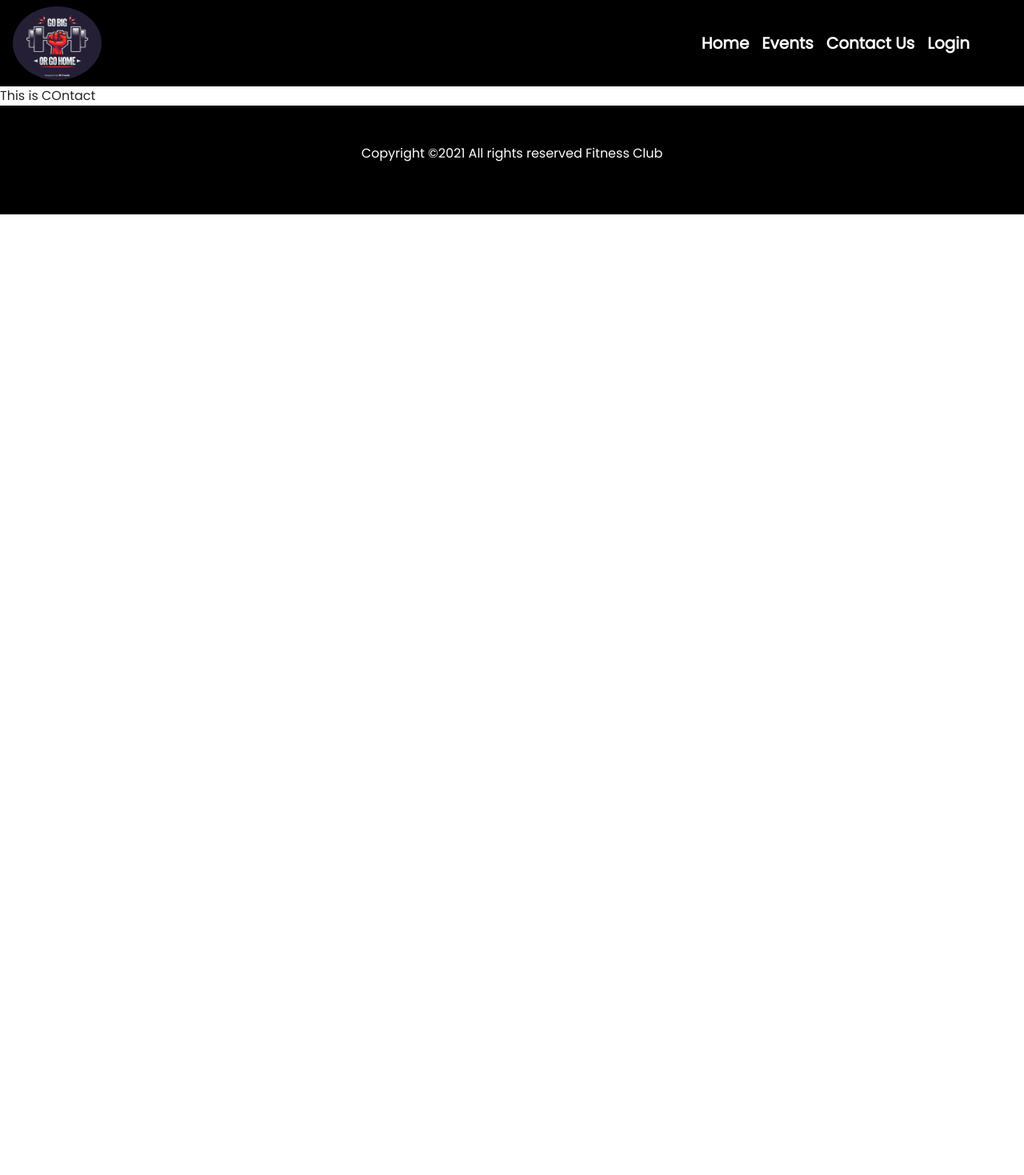
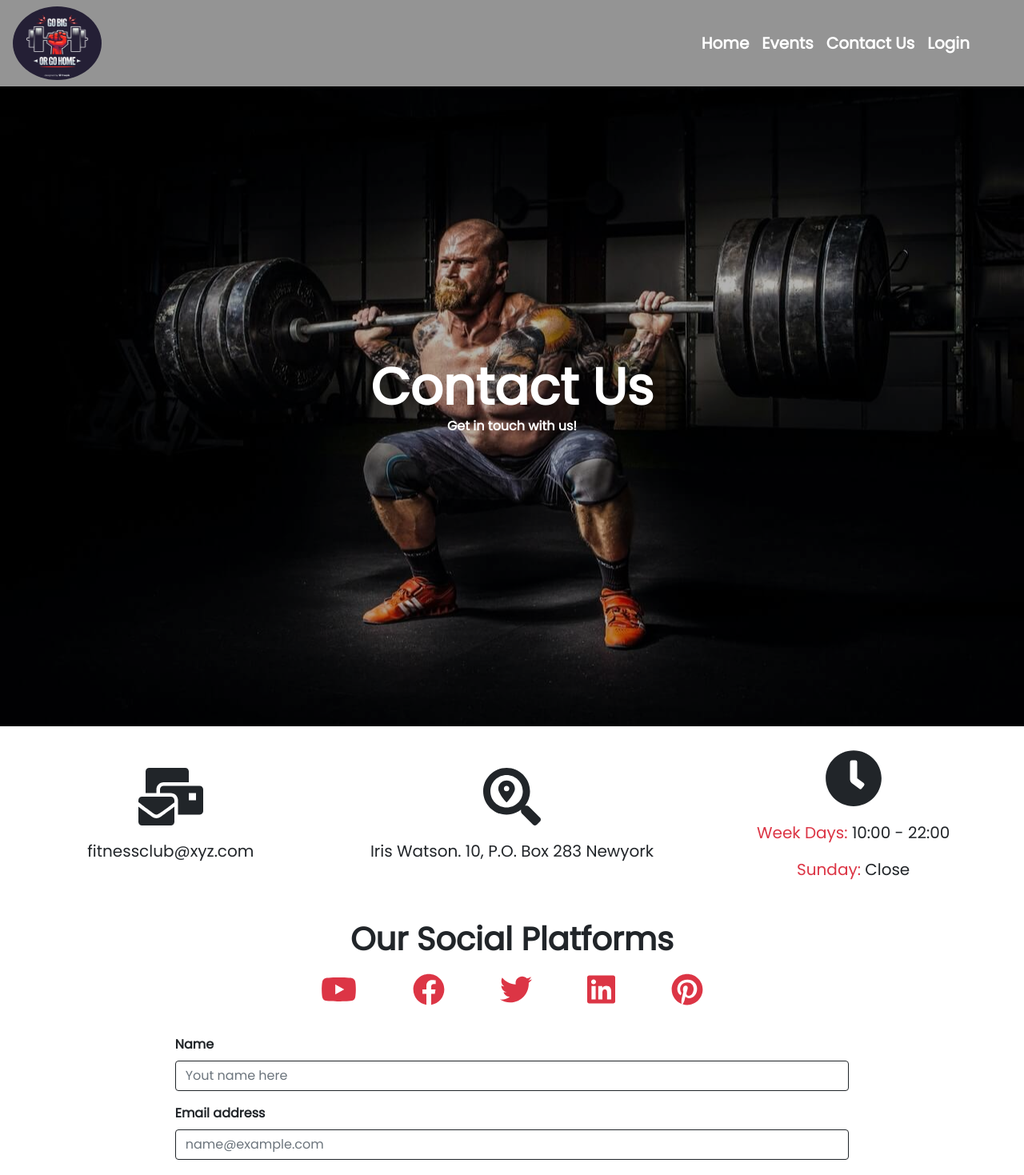
Before and after one commit to tawsifhye/fitness-club-gym, a React (Create React App) app: page /contact in a window 1280 px wide. Shown: the top 1469 px of the page at 80% size. Before the commit the page ends 800 px from the top, so only its background shows below. Built offline with nearby package versions, Linux system fonts and the light colour scheme; no server answers.

Commit message:
contact page added and nav modified

```diff
--- a/package.json
+++ b/package.json
@@ -3,6 +3,11 @@
   "version": "0.1.0",
   "private": true,
   "dependencies": {
+    "@fortawesome/fontawesome-svg-core": "^1.2.36",
+    "@fortawesome/free-brands-svg-icons": "^5.15.4",
+    "@fortawesome/free-regular-svg-icons": "^5.15.4",
+    "@fortawesome/free-solid-svg-icons": "^5.15.4",
+    "@fortawesome/react-fontawesome": "^0.1.15",
     "@testing-library/jest-dom": "^5.14.1",
     "@testing-library/react": "^11.2.7",
     "@testing-library/user-event": "^12.8.3",
--- a/src/App.js
+++ b/src/App.js
@@ -8,6 +8,7 @@ import Contact from "./components/Contact/Contact";
 import Login from "./components/Login/Login";
 import NotFound from "./components/NotFound/NotFound";
 import AuthProvider from "./contenxt/AuthProvider";
+import Details from "./components/Details/Details";
 
 function App() {
   return (
@@ -21,6 +22,9 @@ function App() {
             </Route>
             <Route path="/home">
               <Home></Home>
+            </Route>
+            <Route path="/details/:serviceId">
+              <Details></Details>
             </Route>
             <Route path="/events">
               <Events></Events>
--- /dev/null
+++ b/src/components/Contact/Contact.css
@@ -0,0 +1,33 @@
+.contact-banner {
+    background-image: url(../../images/contact-bannerjpg.jpg);
+    background-size:cover;
+    background-repeat: no-repeat;
+    /* background-size: contain; */
+    background-position: center;
+    position: relative;
+    height: 100vh;
+    width: 100%;
+    display: flex;
+    align-items: center;
+    justify-content: center;
+    z-index: 1;
+}
+
+.contact-banner::before {
+    content: "";
+    width: 100%;
+    height: 100%;
+    background-color: black;
+    position: absolute;
+    top: 0px;
+    left: 0px;
+    opacity: 0.3;
+    z-index: -1;
+}
+
+.contact-banner h1 {
+    position: relative;
+    color: #ffffff;
+    line-height: 0.9;
+    text-align: center;
+}
--- a/src/components/Contact/Contact.js
+++ b/src/components/Contact/Contact.js
@@ -1,11 +1,124 @@
-import React from 'react';
+import React from "react";
+import { FontAwesomeIcon } from "@fortawesome/react-fontawesome";
+import {
+  faClock,
+  faMailBulk,
+  faSearchLocation,
+} from "@fortawesome/free-solid-svg-icons";
+import {
+  faYoutube,
+  faFacebook,
+  faTwitter,
+  faLinkedin,
+  faPinterest,
+} from "@fortawesome/free-brands-svg-icons";
+import "./Contact.css";
+const Contact = () => {
+  const mailIcon = <FontAwesomeIcon icon={faMailBulk} />;
+  const locationIcon = <FontAwesomeIcon icon={faSearchLocation} />;
+  const clockIcon = <FontAwesomeIcon icon={faClock} />;
+  const youtubeIcon = <FontAwesomeIcon icon={faYoutube} />;
+  const facebookIcon = <FontAwesomeIcon icon={faFacebook} />;
+  const twitterIcon = <FontAwesomeIcon icon={faTwitter} />;
+  const linkedinIcon = <FontAwesomeIcon icon={faLinkedin} />;
+  const pinteresIcon = <FontAwesomeIcon icon={faPinterest} />;
+  return (
+    <>
+      <div className="">
+        <div className="text-white contact-banner text-center">
+          <div className="">
+            <h1 className="display-3 fw-bold">Contact Us</h1>
+            <p className="fw-bold">Get in touch with us!</p>
+          </div>
+        </div>
+      </div>
 
-const Contact = () => {
-    return (
-        <div>
-            This is COntact
+      <div className="container-fluid">
+        <div className=" row  align-items-center bg-white py-4">
+          <div className="row col-lg-4 col-md-4 col-sm-12  justify-content-center text-center mx-auto">
+            <h1 className="display-2">{mailIcon}</h1>
+            <p className="fs-5">fitnessclub@xyz.com</p>
+          </div>
+          <div className="row col-lg-4 col-md-4 col-sm-12 justify-content-center text-center mx-auto">
+            <h1 className="display-2">{locationIcon}</h1>
+            <p className="fs-5">Iris Watson. 10, P.O. Box 283 Newyork</p>
+          </div>
+          <div className="row col-lg-4 col-md-4 col-sm-12 justify-content-center text-center mx-auto">
+            <h1 className="display-2">{clockIcon}</h1>
+            <p className="fs-5">
+              <span className="text-danger">Week Days: </span>10:00 - 22:00
+            </p>
+            <p className="fs-5">
+              <span className="text-danger">Sunday: </span>Close
+            </p>
+          </div>
         </div>
-    );
+      </div>
+      <div className="bg-white p-2">
+        <h1 className="fw-bold text-center">Our Social Platforms</h1>
+        <div
+          className="bg-white col-lg-6 d-flex justify-content-evenly
+                mx-auto p-2"
+        >
+          <span className="text-danger">
+            <h1>{youtubeIcon}</h1>
+          </span>
+          <span className="text-danger">
+            <h1>{facebookIcon}</h1>
+          </span>
+          <span className="text-danger">
+            <h1>{twitterIcon}</h1>
+          </span>
+          <span className="text-danger">
+            <h1>{linkedinIcon}</h1>
+          </span>
+          <span className="text-danger">
+            <h1>{pinteresIcon}</h1>
+          </span>
+        </div>
+      </div>
+      <div className="bg-white p-2">
+        <div className="mb-3 col-xl-8 col-lg-8 col-md-6 col-12 mx-auto">
+          <label for="exampleFormControlInput1" className="form-label fw-bold">
+            Name
+          </label>
+          <input
+            type="text"
+            className="form-control border border-dark"
+            id="exampleFormControlInput1"
+            placeholder="Yout name here"
+          />
+        </div>
+        <div className="mb-3 col-xl-8 col-lg-8 col-md-6 col-12 mx-auto">
+          <label for="exampleFormControlInput1" className="form-label fw-bold">
+            Email address
+          </label>
+          <input
+            type="email"
+            className="form-control border border-dark"
+            id="exampleFormControlInput1"
+            placeholder="name@example.com"
+          />
+        </div>
+        <div className="mb-3 col-xl-8 col-lg-8 col-md-6 col-12 mx-auto">
+          <label
+            for="exampleFormControlTextarea1"
+            className="form-label fw-bold"
+          >
+            Message
+          </label>
+          <textarea
+            className="form-control border border-dark"
+            id="exampleFormControlTextarea1"
+            rows="3"
+          ></textarea>
+        </div>
+        <div className="mb-3 col-xl-8 col-lg-8 col-md-6 col-12 mx-auto">
+          <button className="btn btn-primary fw-bold">Submit</button>
+        </div>
+      </div>
+    </>
+  );
 };
 
 export default Contact;
--- /dev/null
+++ b/src/components/Details/Details.js
@@ -0,0 +1,9 @@
+import React from "react";
+import { useParams } from "react-router";
+
+const Details = () => {
+  const { serviceId } = useParams();
+  return <div>This is details {serviceId}</div>;
+};
+
+export default Details;
--- a/src/components/Header/Header.css
+++ b/src/components/Header/Header.css
@@ -1,5 +1,5 @@
 .self-nav {
-    background-color: black;
+    background-color: rgba(0, 0, 0, 0.418);
 }
 
 .link-hover:hover {
--- a/src/components/Header/Header.js
+++ b/src/components/Header/Header.js
@@ -6,7 +6,7 @@ import useAuth from "../../hooks/useAuth";
 const Header = () => {
   const { user, logOut } = useAuth();
   return (
-    <nav className="navbar navbar-expand-lg navbar-light self-navbar d-flex justify-content-end align-items-center self-nav">
+    <nav className="navbar navbar-expand-lg navbar-light sticky-lg-top self-navbar d-flex justify-content-end align-items-center self-nav">
       <div className="container w-50 ms-0 ps-3">
         <Link to="/home">
           <img
--- a/src/components/Home/Home.js
+++ b/src/components/Home/Home.js
@@ -14,7 +14,7 @@ const Home = () => {
   console.log(services);
   return (
     <div>
-      <h1 className=" text-center display-3 fw-bold">
+      <h1 className=" text-center display-3 fw-bold p-2">
         Welcome to <span className="text-primary">Fitness Club</span>
       </h1>
       <p className="text-center fs-5 fw-bold">
```
Also changed, not shown: src/components/Details/Details.css (added), src/images/contact-bannerjpg.jpg (added), 1 other file (tests, documents, lock files or other folders).
